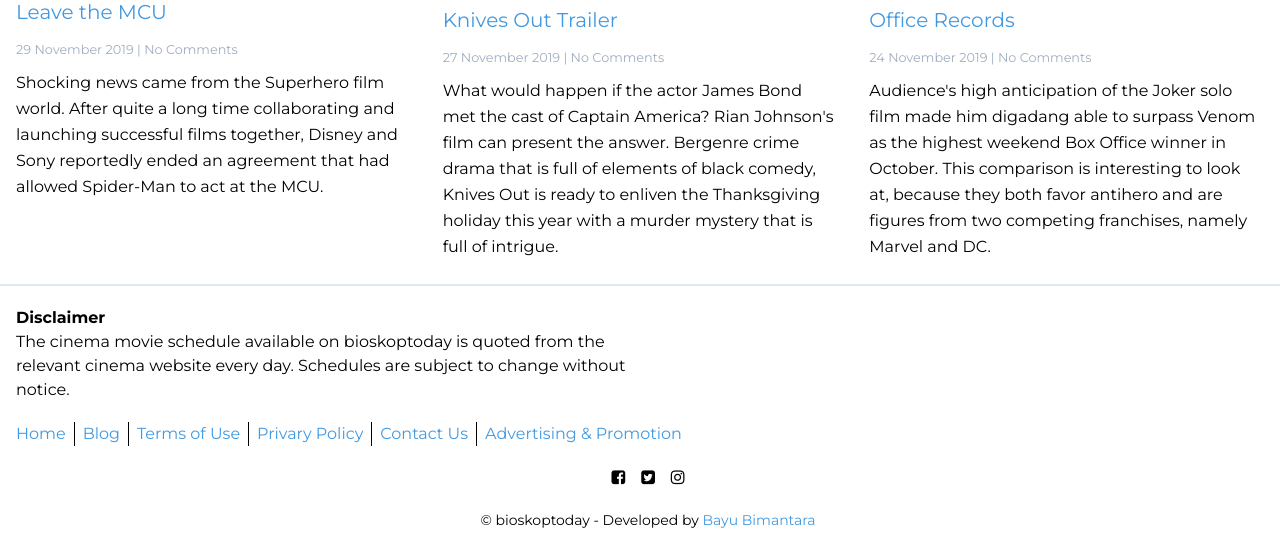
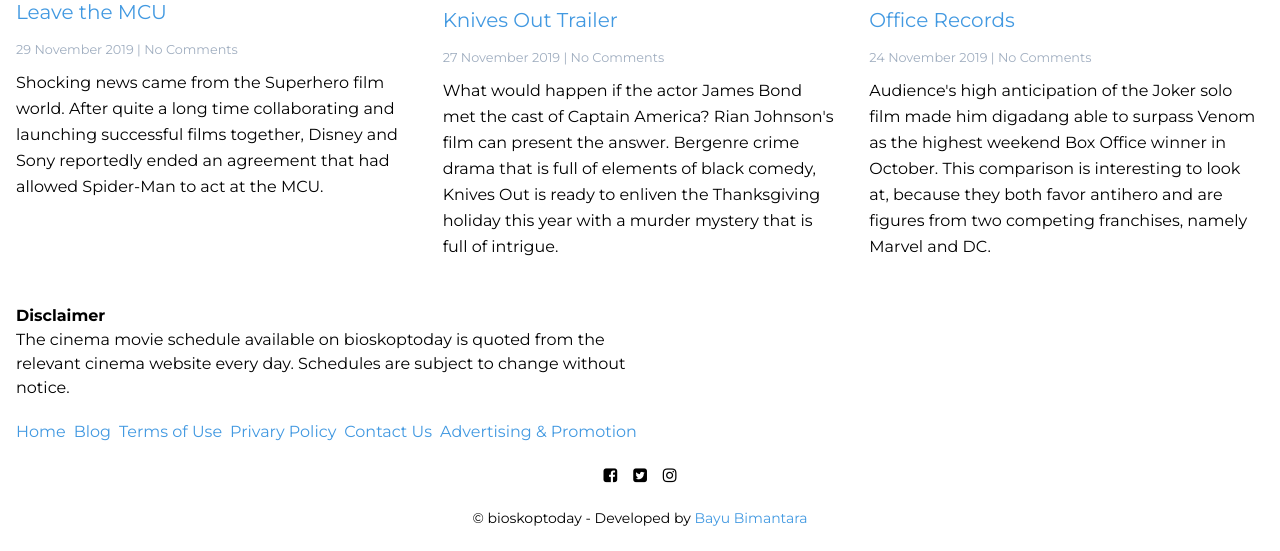
Before and after one commit to bayubimantarar/bioskoptoday, a website: page index.html in a window 1280 px wide. Shown: the part 1270-1821 px from the top of the page. Drawn offline with Linux system fonts and the light colour scheme.

Commit message:
Fixed full widht on footer

```diff
--- a/index.html
+++ b/index.html
@@ -23,7 +23,7 @@
   />
 </head>
 <body class="bg-white static antialised">
-  <nav class="flex w-full justify-between bg-white p-1 items-center border-solid border-b border-gray-300 font-sans">
+  <nav class="flex justify-between bg-white p-1 items-center border-solid border-b border-gray-300 font-sans">
     <div class="logo">
       <img
         src="src/img/logo.png"
@@ -70,7 +70,7 @@
     </div>
   </div>
   <main>
-    <div class="container mx-auto border-b-2">
+    <div class="container mx-auto">
       <div class="latest-film-news my-5 mx-4">
         <div class="sub-title mb-4">
           <h3 class="text-xl text-gray-900 uppercase border-b border-red-300">
@@ -145,7 +145,7 @@
   </main>
   <footer>
     <div class="container mx-auto">
-      <div class="disclaimer w-full md:w-1/2 font-sans my-5 mx-4">
+      <div class="disclaimer md:w-1/2 font-sans my-5 mx-4">
         <p class="text-black font-bold">
           Disclaimer
         </p>
@@ -153,41 +153,41 @@
           The cinema movie schedule available on bioskoptoday is quoted from the relevant cinema website every day. Schedules are subject to change without notice.
         </p>
       </div>
-      <div class="sitemap w-full font-sans my-5 mx-2">
+      <div class="sitemap font-sans my-5 mx-4">
         <div class="sitemap-menu block md:flex">
           <a
             href=""
-            class="block text-blue-500 hover:text-blue-800 md:border-r md:border-black px-2"
+            class="block text-blue-500 hover:text-blue-800 mr-2"
           >
             Home
           </a>
           <a
             href=""
-            class="block text-blue-500 hover:text-blue-800 md:border-r md:border-black px-2"
+            class="block text-blue-500 hover:text-blue-800 mr-2"
           >
             Blog
           </a>
           <a
             href=""
-            class="block text-blue-500 hover:text-blue-800 md:border-r md:border-black px-2"
+            class="block text-blue-500 hover:text-blue-800 mr-2"
           >
             Terms of Use
           </a>
           <a
             href=""
-            class="block text-blue-500 hover:text-blue-800 md:border-r md:border-black px-2"
+            class="block text-blue-500 hover:text-blue-800 mr-2"
           >
             Privary Policy
           </a>
           <a
             href=""
-            class="block text-blue-500 hover:text-blue-800 md:border-r md:border-black px-2"
+            class="block text-blue-500 hover:text-blue-800 mr-2"
           >
             Contact Us
           </a>
           <a
             href=""
-            class="block text-blue-500 hover:text-blue-800 px-2"
+            class="block text-blue-500 hover:text-blue-800 mr-2"
           >
             Advertising & Promotion
           </a>
```
